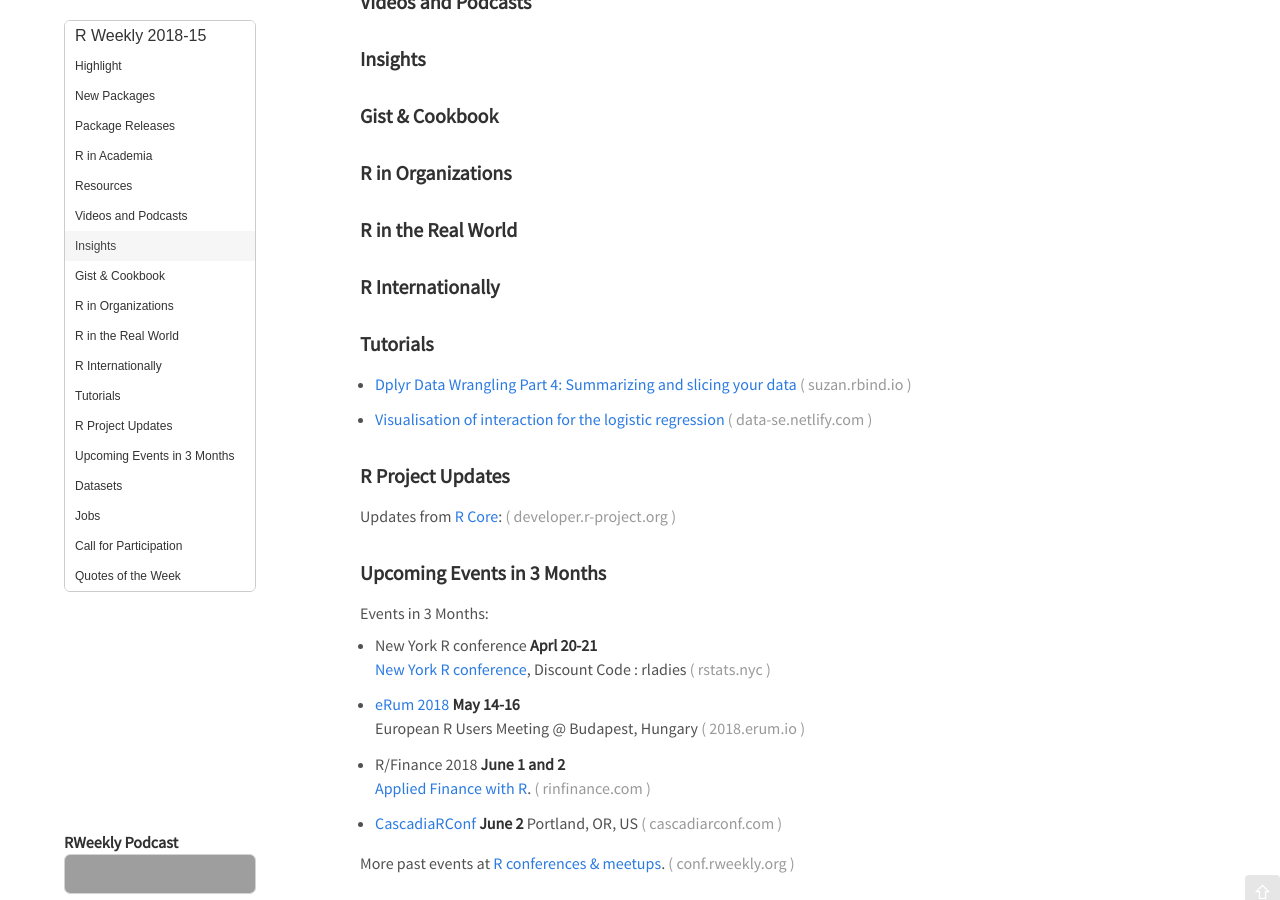
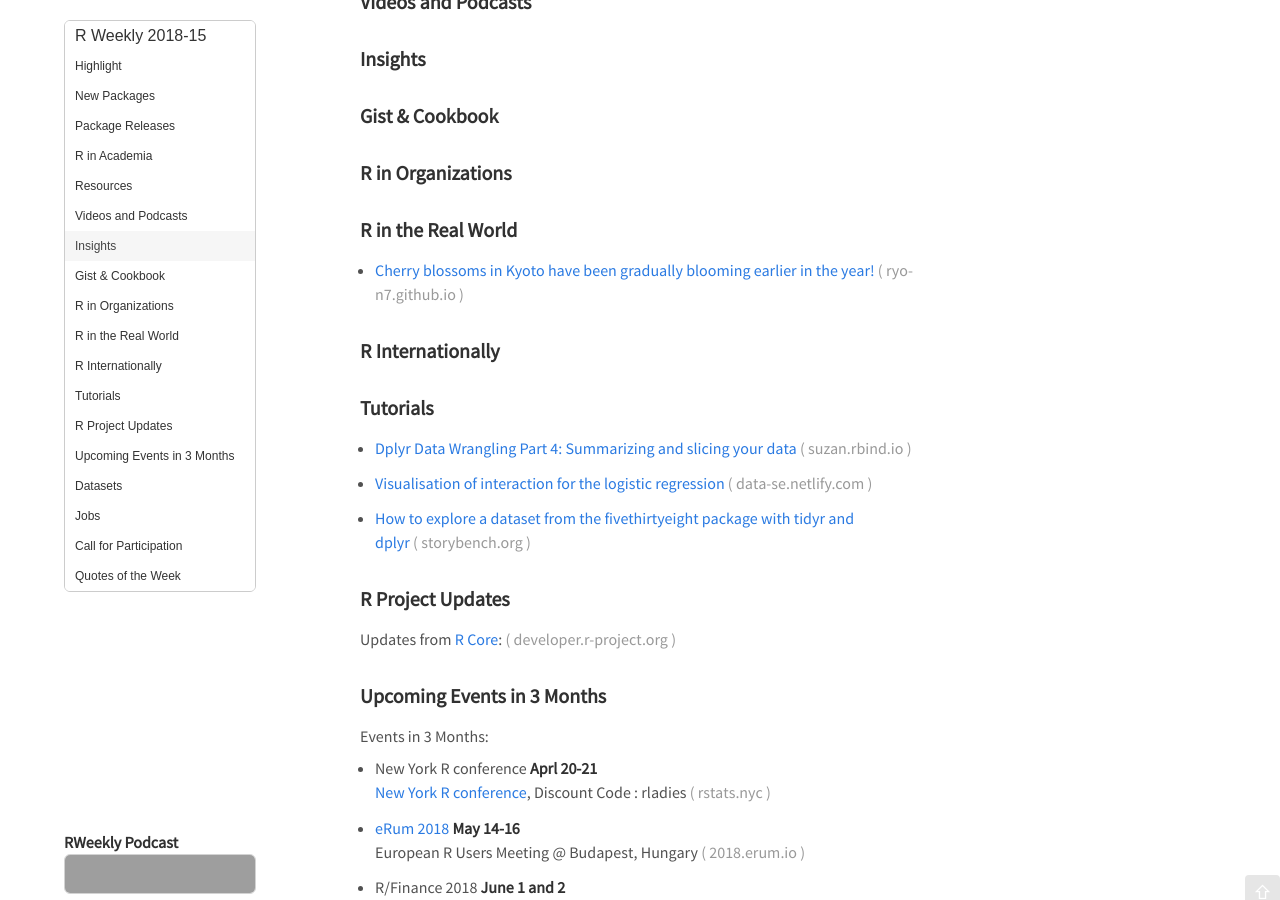
Before and after one commit to rweekly/rweekly.org, a Jekyll site: the page built from draft.md, in a window 1280 px wide and 900 px high, scrolled down 740 px. Built offline with Jekyll 4.4.1, drawn with Linux system fonts in a browser that asks for light colours; emoji names are drawn with the system emoji font; comment, search, counter and statistics services are not loaded; grey boxes are pictures that could not be loaded.

Commit message:
Update draft.md

```diff
--- a/draft.md
+++ b/draft.md
@@ -58,6 +58,7 @@ Release Date: 2018-4-9
 
 ### R in the Real World
 
++ [Cherry blossoms in Kyoto have been gradually blooming earlier in the year!](https://ryo-n7.github.io/2018-04-02-sakura-surprise/)
 
 
 
@@ -71,6 +72,7 @@ Release Date: 2018-4-9
 
 + [Visualisation of interaction for the logistic regression](http://data-se.netlify.com/2018/04/02/visualisation-of-interaction-for-logistic-regression/)
 
++ [How to explore a dataset from the fivethirtyeight package with tidyr and dplyr](http://www.storybench.org/how-to-explore-a-dataset-from-the-fivethirtyeight-package-in-r/)
 
 <!--<div class="post-more-begin"></div><div class="post-more-end"></div>-->
 
```
